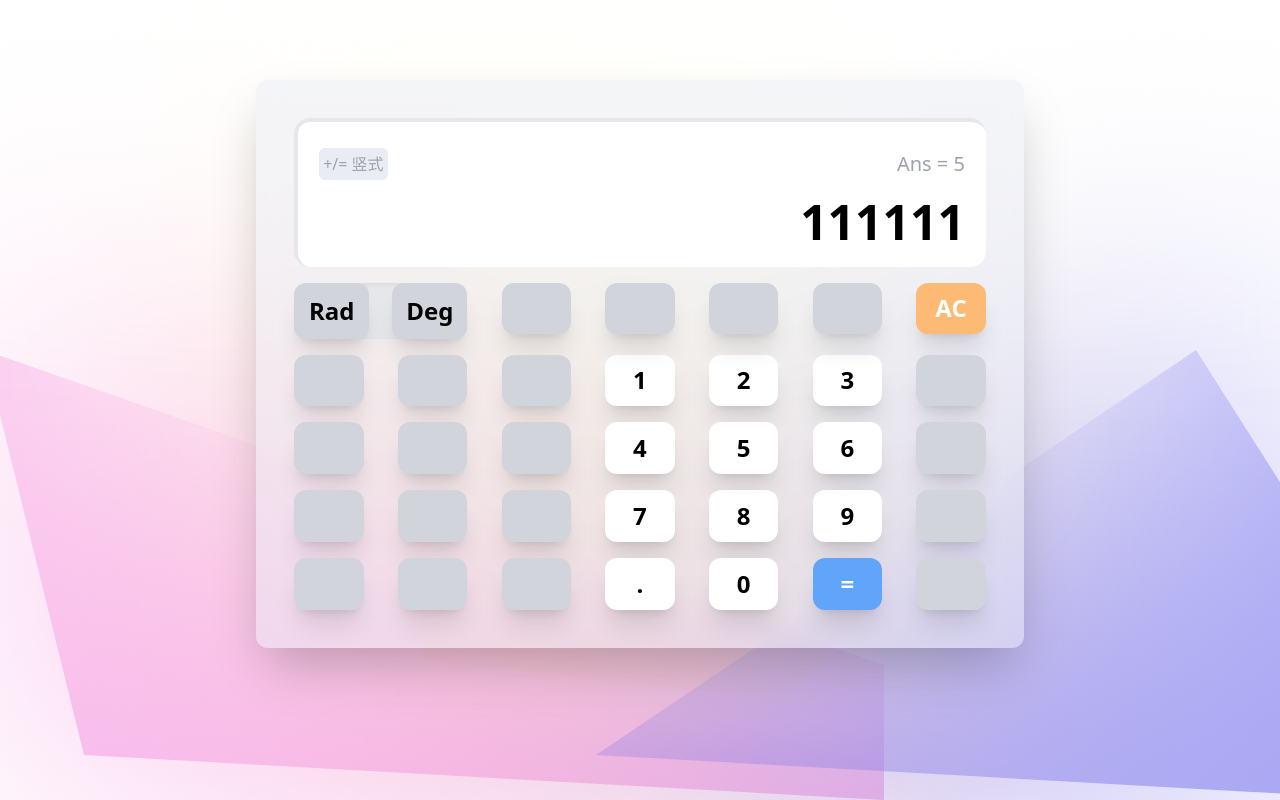
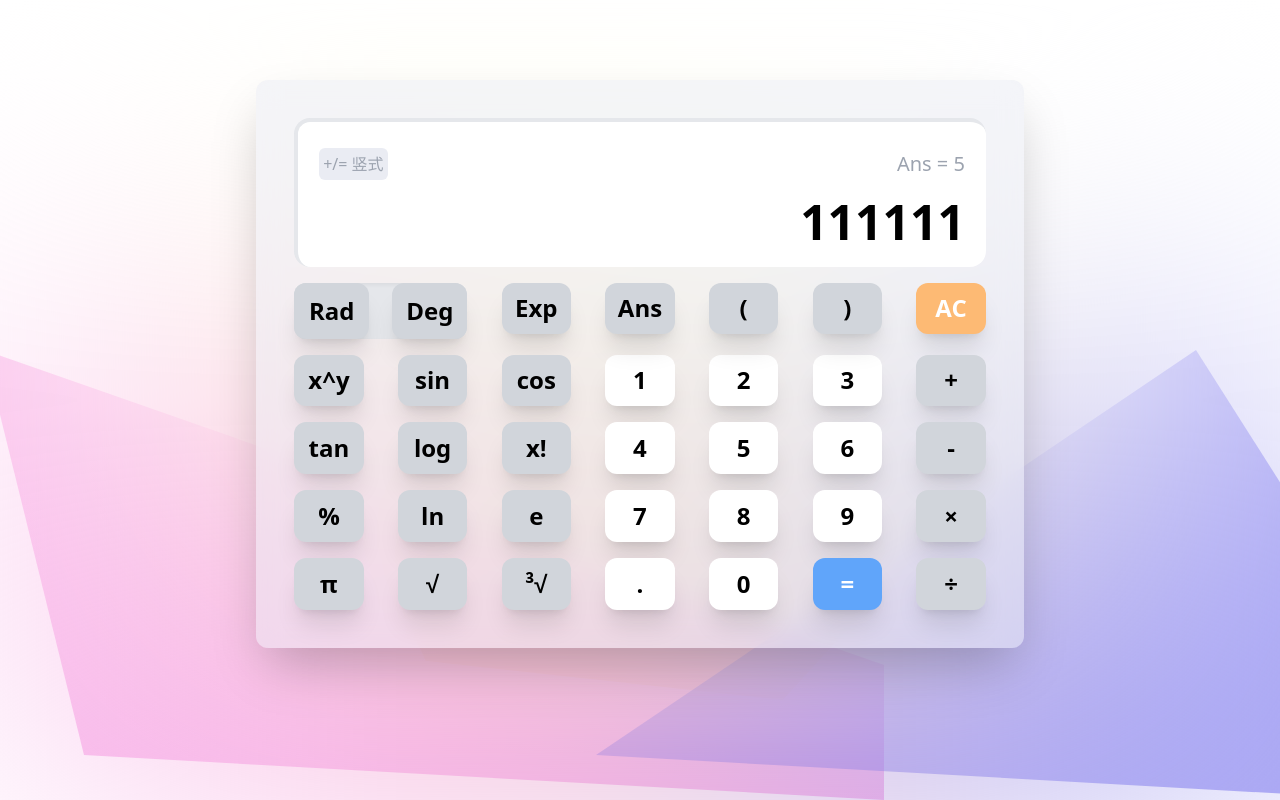
Before and after one commit to Dandelion-F/Calculator, a Vue app: page / in a window 1280 px wide. Built offline with nearby package versions, Linux system fonts and the light colour scheme.

Commit message:
feat: 向 operator 传 props

```diff
--- a/src/components/Counter/Operation/Operator/operator.vue
+++ b/src/components/Counter/Operation/Operator/operator.vue
@@ -1,7 +1,11 @@
-<script setup lang="ts"></script>
+<script setup lang="ts">
+const props = defineProps({
+  operator: String,
+});
+</script>
 
 <template>
-  <div class="operation-operator-btn"></div>
+  <div class="operation-operator-btn">{{ props.operator }}</div>
 </template>
 
 <style scoped></style>
```
